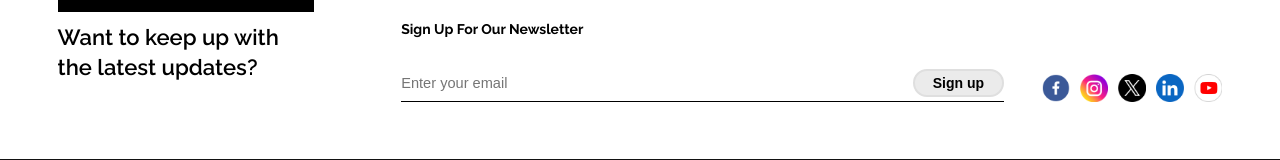
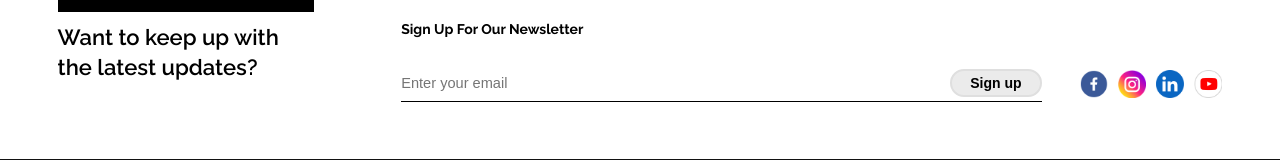
Before and after one commit to NaveenprasanthT/sktech-next, a Next.js app: page /support in a window 1280 px wide. Shown: the part 945-1105 px from the top of the page. Built offline with nearby package versions, Linux system fonts and the light colour scheme.

Commit message:
logo and icon navigate

```diff
--- a/src/components/Shared/Footer.js
+++ b/src/components/Shared/Footer.js
@@ -12,13 +12,13 @@ function Footer() {
       <div className={styles.footerTop}>
         <div className={styles.footerTopLeft}>
           <div className={styles.logoContainer}>
-            <Image
+          <Link href="/" style={{ textDecoration: "none" }}><Image
               src="/assets/Shared/logo.png"
               alt="logo"
               width={1000}
               height={1000}
               className={styles.footerLogo}
-            />
+            /></Link>
           </div>
           <span>Want to keep up with the latest updates?</span>
         </div>
@@ -47,41 +47,45 @@ function Footer() {
               </div>
             </div>
             <div className={styles.mediaTags}>
+              <Link href="https://www.facebook.com/sktechnosys" target="_blank" style={{ textDecoration: "none" }}>
               <Image
                 src="/assets/Footer/facebook.png"
                 alt="icon"
                 width={200}
                 height={200}
                 className={styles.mediaLogo}
-              />
+              /></Link>
+              <Link href="https://www.instagram.com/sktechnosys/" target="_blank" style={{ textDecoration: "none" }}>
               <Image
                 src="/assets/Footer/instagram.png"
                 alt="icon"
                 width={200}
                 height={200}
                 className={styles.mediaLogo}
-              />
+              /></Link>
+              {/* <Link href="" target="_blank">
               <Image
                 src="/assets/Footer/twitter.png"
                 alt="icon"
                 width={200}
                 height={200}
                 className={styles.mediaLogo}
-              />
-              <Image
+              /></Link> */}
+              <Link href="https://www.linkedin.com/company/sk-technosys/" target="_blank" style={{ textDecoration: "none" }}><Image
                 src="/assets/Footer/linkedin.png"
                 alt="icon"
                 width={200}
                 height={200}
                 className={styles.mediaLogo}
-              />
+              /></Link>
+              <Link href="https://www.youtube.com/@sktechnosys" target="_blank" style={{ textDecoration: "none" }}>
               <Image
                 src="/assets/Footer/youtube.png"
                 alt="icon"
                 width={200}
                 height={200}
                 className={styles.mediaLogo}
-              />
+              /></Link>
             </div>
           </div>
         </div>
--- a/src/components/Shared/Navbar.js
+++ b/src/components/Shared/Navbar.js
@@ -113,13 +113,13 @@ function Navbar() {
     <div className={styles.navbar}>
       <div className={styles.navbarWrap}>
         <div className={styles.navbarLeft}>
-          <Image
+          <Link href="/" style={{ textDecoration: "none" }}><Image
             src='/assets/Shared/logo.png'
             alt='logo'
             className={styles.logoImage}
             width={1000}
             height={1000}
-          />
+          /></Link>
         </div>
         <div className={styles.navbarRight}>
           <ul>
--- a/src/styles/Support/support.module.css
+++ b/src/styles/Support/support.module.css
@@ -19,6 +19,7 @@
     height: 300px;
     position: relative;
     object-fit: cover;
+    border-radius: 12px;
 }
 
 .SdownloadCon{
@@ -101,3 +102,10 @@
     font-size: 17px;
     line-height: 27.14px;
 }
+
+@media screen and (max-width: 1700px) {
+    .SdownloadCon {
+      bottom: 2%;
+      width: 75%;
+    }
+}
```
